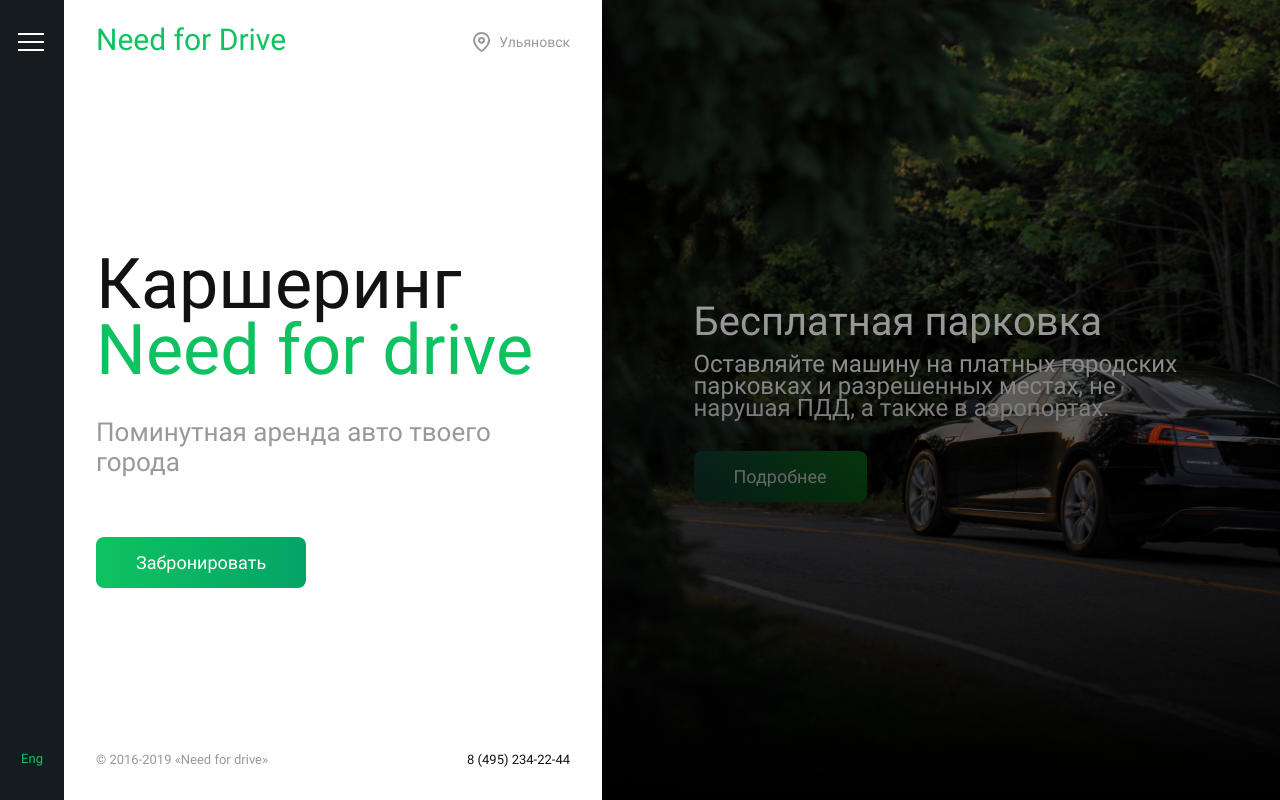
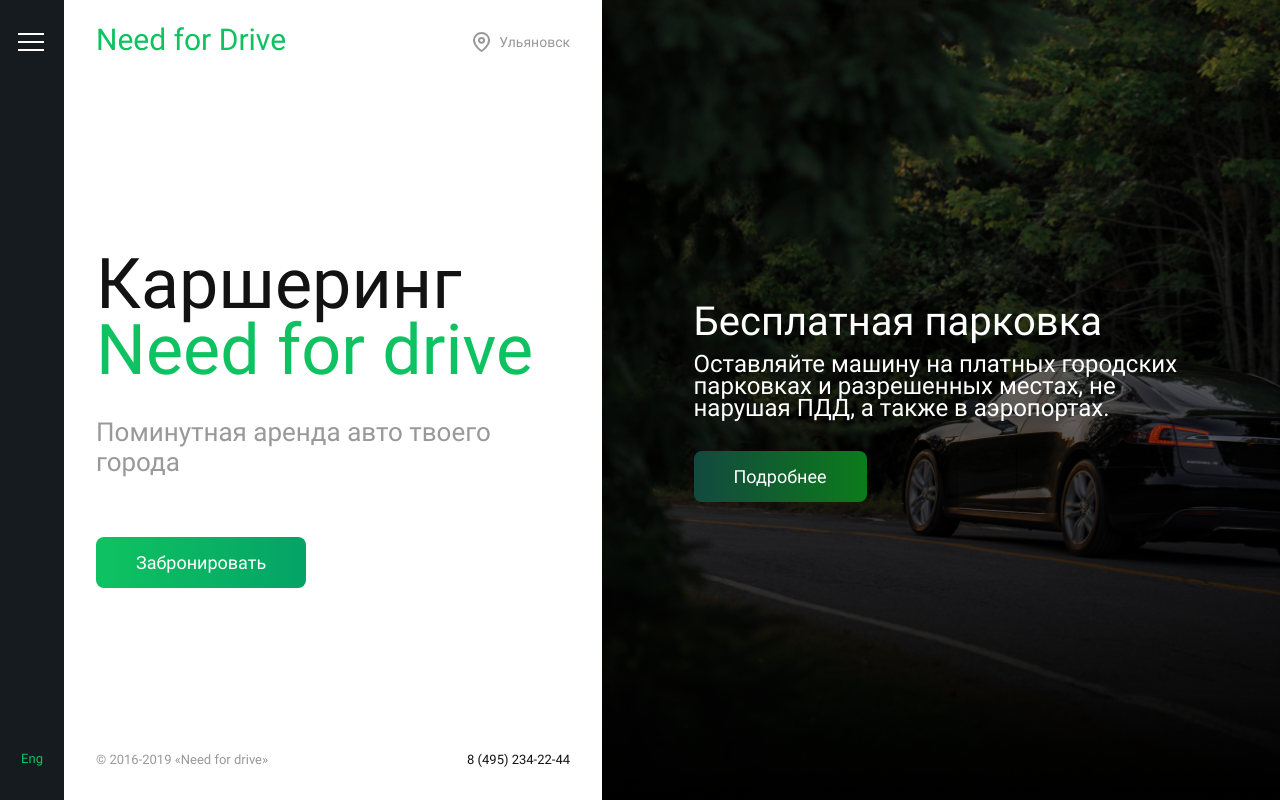
Before and after one commit to OlegKhiretdinov/need-for-drive, a React (Create React App) app: page / in a window 1280 px wide. Built offline with nearby package versions, Linux system fonts and the light colour scheme.

Commit message:
V-01 исправил стиль у элемента слайдера

```diff
--- a/src/components/Slider/Slider.jsx
+++ b/src/components/Slider/Slider.jsx
@@ -8,7 +8,9 @@
     <div
       key={index}
       className={cls.item}
-      style={{ backgroundImage: `url(${slide.img})` }}
+      style={{
+        background: `linear-gradient(180deg, rgba(0, 0, 0, 0) 0%, #000000 100%), url(${slide.img}) center/cover`,
+      }}
     >
       <div className={cls.content}>
         <h1 className={cls.title}>{slide.title}</h1>
--- a/src/components/Slider/Slider.module.scss
+++ b/src/components/Slider/Slider.module.scss
@@ -6,20 +6,7 @@
   width: 688px;
   height: 100vh;
   box-sizing: border-box;
-  background-size: cover;
-  background-position: center;
   color: white;
-  position: relative;
-  &::before {
-    content: "";
-    display: block;
-    position: absolute;
-    top: 0;
-    bottom: 0;
-    left: 0;
-    right: 0;
-    background: linear-gradient(180deg, rgba(0, 0, 0, 0) 0%, #000000 100%);
-  }
 }
 
 .content {
@@ -56,8 +43,3 @@
 .purple {
   background: linear-gradient(90deg, #281349 0%, #720c7b 100%);
 }
-
-// .aaa {
-//   background: linear-gradient(180deg, rgba(0, 0, 0, 0) 0%, #000000 100%)
-//   position
-// }
```
